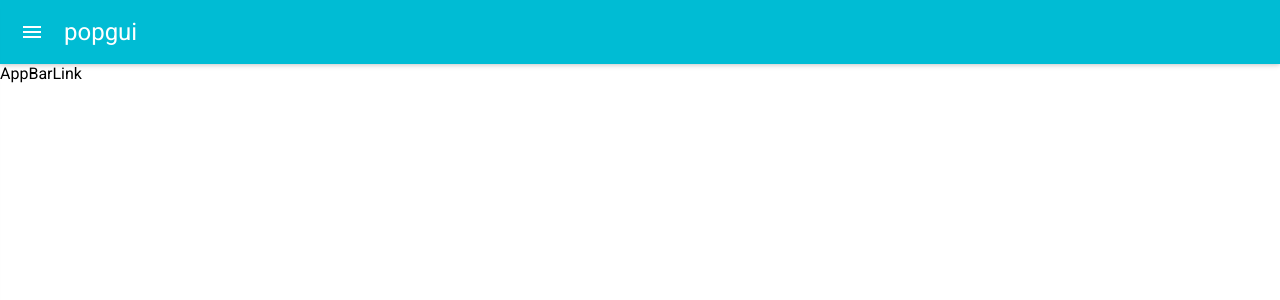
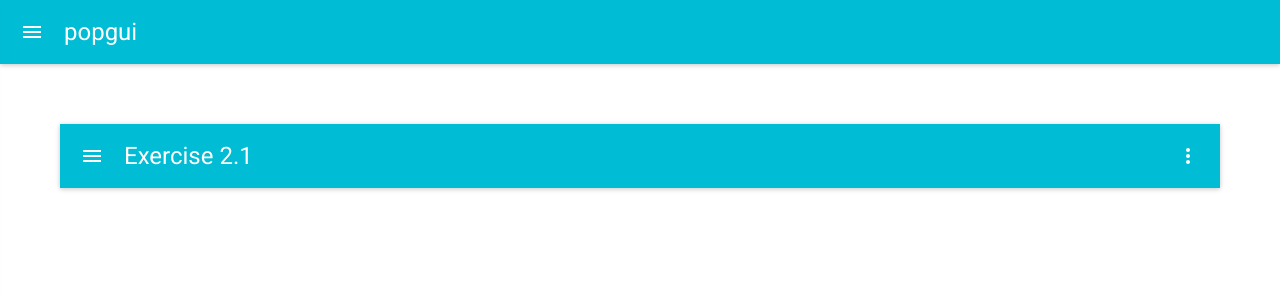
Before and after one commit to jnsrjl/over-react, a React (Create React App) app: page / in a window 1280 px wide. Shown: the top 300 px of the page. Built offline with nearby package versions, Linux system fonts and the light colour scheme; what react-tap-event-plugin would draw is missing.

Commit message:
Finish AppBarWithLink

```diff
--- a/src/App.js
+++ b/src/App.js
@@ -14,7 +14,7 @@ import MenuItem from 'material-ui/MenuItem';
 // My Components
 import LandingPage from './components/LandingPage';
 import ListenerPaper from './components/ListenerPaper';
-import AppBarLink from './components/AppBarLink';
+import AppBarWithLink from './components/AppBarWithLink';
 
 // Needed for onTouchTap
 // http://stackoverflow.com/a/34015469/988941
@@ -24,7 +24,7 @@ class App extends Component {
   menuItems = [
       { text: "Home", component: <LandingPage /> },
       { text: "1.4 : Listeners", component: <ListenerPaper /> },
-      { text: "2.1 : AppBar Link", component: <AppBarLink /> }
+      { text: "2.1 : AppBar Link", component: <AppBarWithLink /> }
   ];
 
   constructor(props) {
--- a/src/components/AppBarLink.js
+++ /dev/null
@@ -1,14 +0,0 @@
-import React from 'react';
-
-class AppBarLink extends React.Component {
-
-  render() {
-    return (
-      <div>
-        AppBarLink
-      </div>
-    );
-  }
-}
-
-export default AppBarLink;
--- /dev/null
+++ b/src/components/AppBarWithLink.js
@@ -0,0 +1,85 @@
+import React from 'react';
+
+// MUI components
+import AppBar from 'material-ui/AppBar';
+import IconMenu from 'material-ui/IconMenu';
+import IconButton from 'material-ui/IconButton';
+import MoreVertIcon from 'material-ui/svg-icons/navigation/more-vert';
+import MenuItem from 'material-ui/MenuItem';
+import Dialog from 'material-ui/Dialog';
+import FlatButton from 'material-ui/FlatButton';
+
+class AppBarWithLink extends React.Component {
+  styles = {
+    main: {
+      margin: 50,
+      padding: 10
+    }
+  }
+
+  constructor(props) {
+    super(props);
+    this.state = {
+      open: false,
+    }
+  }
+
+  handleOpen = () => {
+    this.setState({ open: true });
+  };
+
+  handleClose = () => {
+    this.setState({ open: false });
+  };
+
+  followLink = () => {
+    window.location.href = "http://uta.fi";
+  }
+
+  render() {
+    const actions = [
+      <FlatButton
+        label="Cancel"
+        primary={true}
+        onTouchTap={this.handleClose}
+      />,
+      <FlatButton
+        label="Go"
+        primary={true}
+        onTouchTap={this.followLink}
+      />,
+    ];
+
+    return (
+      <div style={ this.styles.main }>
+        <AppBar
+          title="Exercise 2.1"
+          iconElementRight={
+            <IconMenu
+              iconButtonElement={
+                <IconButton><MoreVertIcon /></IconButton>
+              }
+              targetOrigin={{horizontal: 'right', vertical: 'top'}}
+              anchorOrigin={{horizontal: 'right', vertical: 'top'}}
+            >
+              <MenuItem
+                primaryText="Link"
+                onTouchTap={ this.handleOpen }
+              />
+            </IconMenu>
+          }
+        />
+        <Dialog
+          title="Dialog with outside link"
+          actions={actions}
+          modal={true}
+          open={ this.state.open }
+        >
+          Click Go for magic!
+        </Dialog>
+      </div>
+    );
+  }
+}
+
+export default AppBarWithLink;
```
